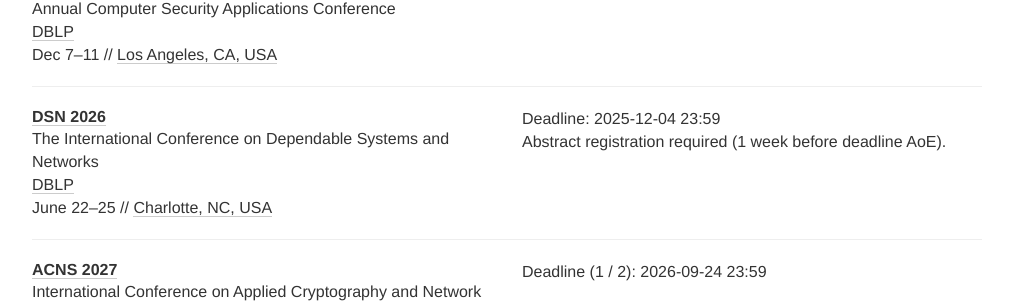
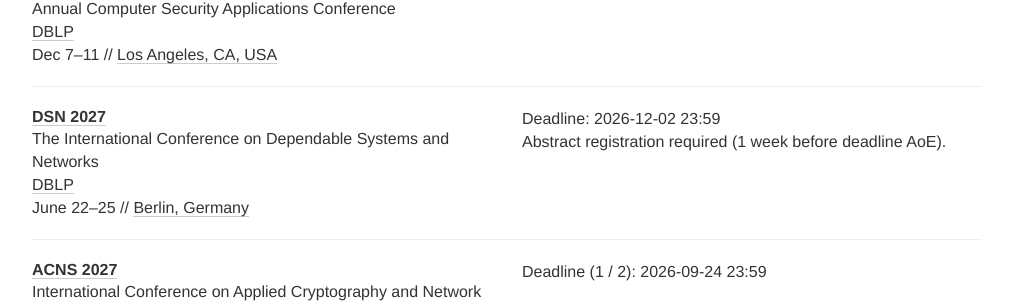
Before and after one commit to sec-deadlines/sec-deadlines.github.io, a Jekyll site: the page built from index.html, in a window 1280 px wide and 900 px high, scrolled down 8726 px. Shown: the part 152-458 px from the top of the window, without its empty margins (133-1146 px from the left). Built offline with Jekyll 4.4.1, drawn with Linux system fonts in a browser that asks for light colours; nearby versions of some CDN libraries; comment, search, counter and statistics services are not loaded.

Commit message:
Update conferences.yml

```diff
--- a/_data/conferences.yml
+++ b/_data/conferences.yml
@@ -466,13 +466,13 @@
 
 - name: DSN
   description: The International Conference on Dependable Systems and Networks
-  year: 2026
+  year: 2027
   link: https://dsn2026.github.io/
   dblp: https://dblp.org/db/conf/dsn/index.html
-  deadline: ["2025-12-04 23:59"]
+  deadline: ["2026-12-02 23:59"]
   comment: Abstract registration required (1 week before deadline AoE).
   date: June 22-25
-  place: Charlotte, NC, USA
+  place: Berlin, Germany
   tags: [SEC, CONF, CORE-A]
 
 - name: ACNS
```
